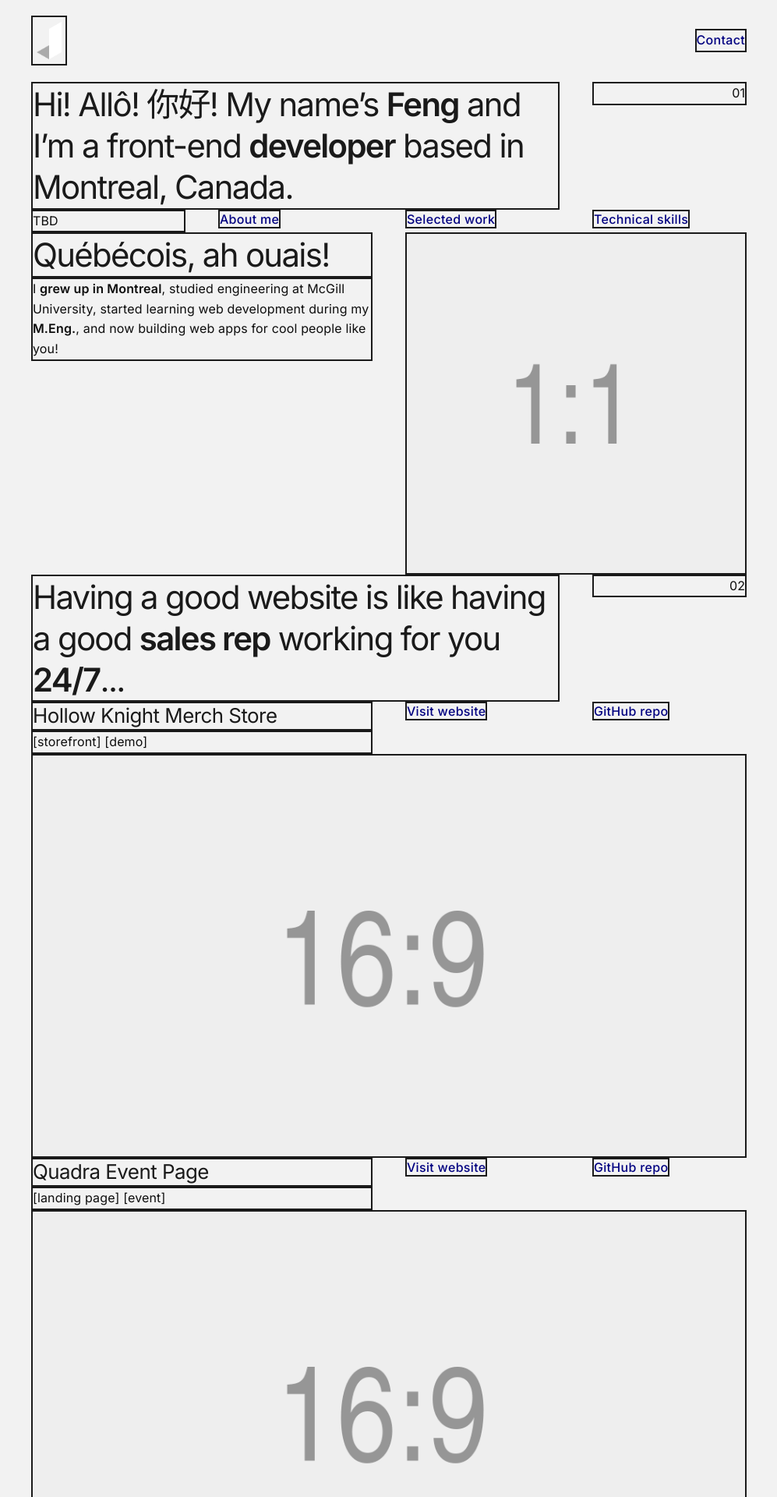
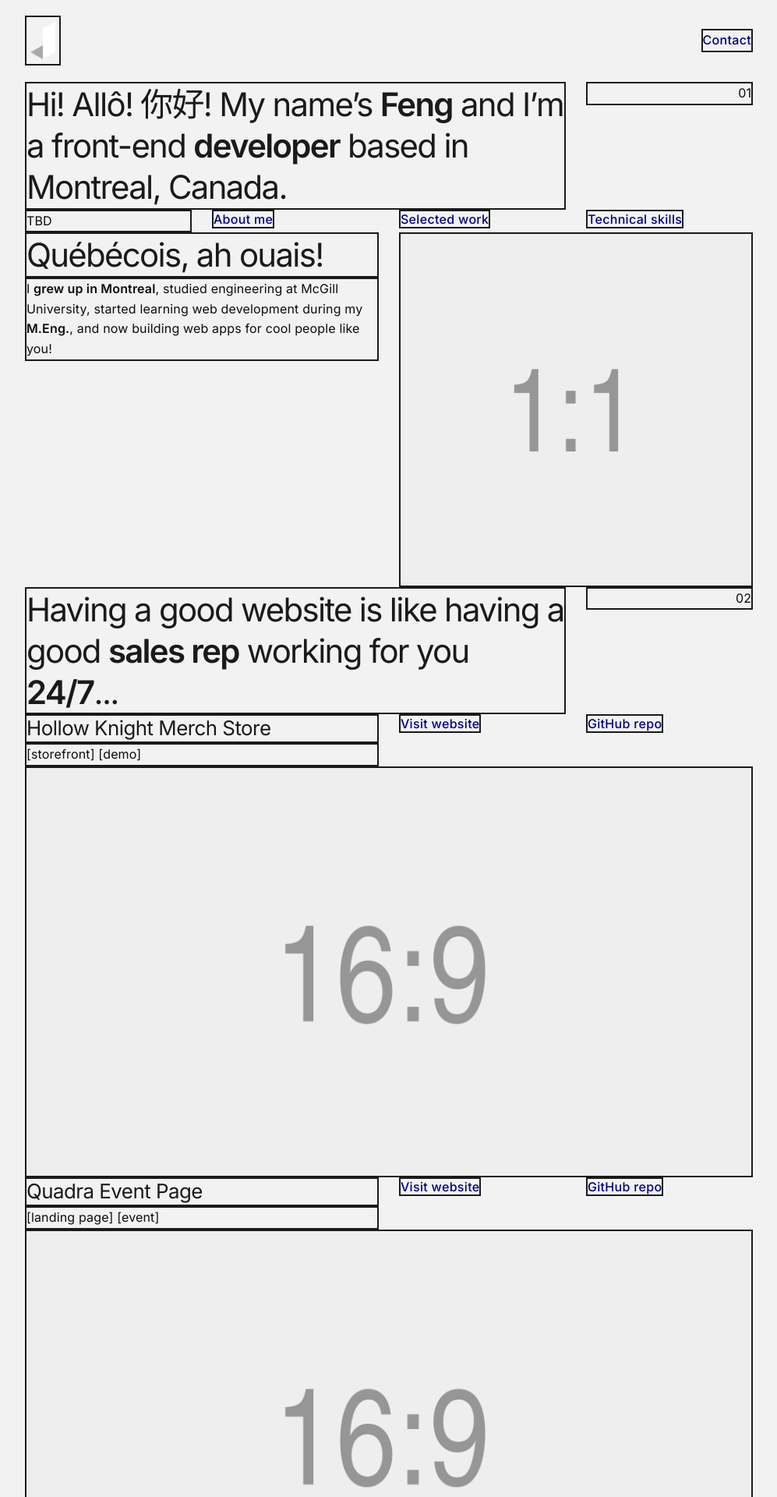
Before and after one commit to jingtianfeng/jtfeng-personal-1, a Jekyll site: the page built from index.html, in a window 1280 px wide. Shown: the top 1920 px of the page at 78% size, without its empty margins (141-1138 px from the left). Built offline with Jekyll 4.4.1, drawn with Linux system fonts in a browser that asks for light colours.

Commit message:
Update styles: tweak $grid-gutter-width

```diff
--- a/assets/css/styles.scss
+++ b/assets/css/styles.scss
@@ -164,7 +164,7 @@ $initialism-font-size: $small-font-size;
 // ---------------------------------------------------------------------------------
 $grid-columns: 4;
 $grid-row-columns: 4;
-$grid-gutter-width: map-get($spacers, 5);
+$grid-gutter-width: map-get($spacers, 4);
 $grid-breakpoints: (
         xs: 0,
         sm: 576px,
```
